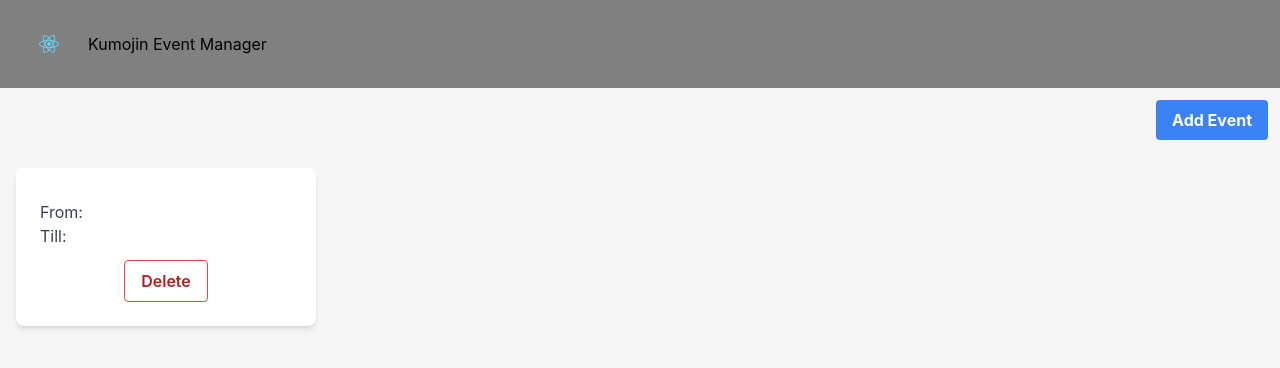
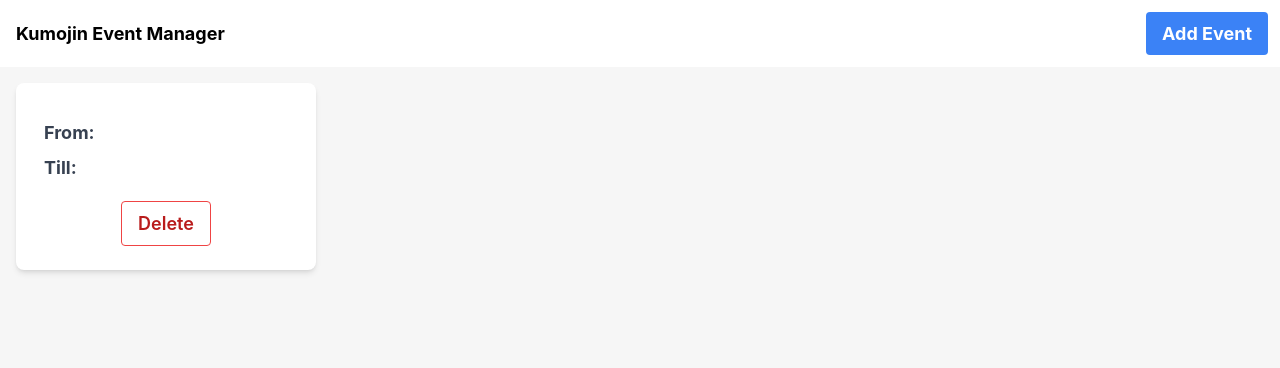
Before and after one commit to rabih96/Event-Manager, a React app in the folder event-manager/: page / in a window 1280 px wide. Built offline with nearby package versions, Linux system fonts and the light colour scheme; no server answers.

```diff
--- a/event-manager/src/app/App.css
+++ b/event-manager/src/app/App.css
@@ -1,19 +1,17 @@
 .App {
+  font-size: large;
 }
 
 .App-header {
-  background-color: gray;
+  background-color: white;
   display: flex;
-  flex-direction: column;
-  justify-content: center;
+  justify-content: space-between;
 }
 
 .App-title {
-  margin: 2rem;
-  padding-left: 3.5rem;
-  text-align: left;
-  background-size: contain;
-  background-repeat: no-repeat;
-  background-position: left;
-  background-image: url("../assets/logo.svg");
+  margin: 1rem;
+  display: flex;
+  justify-content: center;
+  align-items: center;
+  text-align: center;
 }
--- a/event-manager/src/app/App.js
+++ b/event-manager/src/app/App.js
@@ -35,12 +35,12 @@
         onClose={onRequestClose}
         onSubmit={onFormSubmit} />
       <div className="App-header">
-        <h1 className="App-title">Kumojin Event Manager</h1>
-      </div>
-      <div style={{textAlign: 'right'}}>
-        <button className="bg-blue-500 hover:bg-blue-700 text-white font-bold py-2 px-4 rounded m-3" onClick={openModal}>
-          Add Event
-        </button>
+        <h1 className="App-title font-bold">Kumojin Event Manager</h1>
+        <div className='align-right'>
+          <button className="bg-blue-500 hover:bg-blue-700 text-white font-bold py-2 px-4 rounded m-3" onClick={openModal}>
+            Add Event
+          </button>
+        </div>
       </div>
       <EventsPage eventList={response}/>
     </div>
--- a/event-manager/src/app/EventCard/index.js
+++ b/event-manager/src/app/EventCard/index.js
@@ -1,4 +1,5 @@
 import React from "react";
+import axios from 'axios'
 
 const EventCard = ({ event }) => {
   const formatDate = (date) => {
@@ -7,14 +8,19 @@
     });
   };
 
+  const deleteEvent = (event_id) => {
+    axios.delete(`http://localhost:8000/api/event/${event_id}`)
+        .then(res => console.log(res.data))
+  };
+
   return (
     <div className="bg-white p-6 rounded-lg shadow-md hover:drop-shadow-xl">
-      <h2 className="text-2xl font-bold mb-2 text-gray-800">{event.title}</h2>
-      <p className="text-gray-700">{event.description}</p>
-      <p className="text-gray-700">From: {event.start_date}</p>
-      <p className="text-gray-700 pb-3">Till:{event.end_date} </p>
-      <div style={{ textAlign: "center" }}>
-        <button className="bg-transparent hover:bg-red-500 text-red-700 font-semibold hover:text-white py-2 px-4 border border-red-500 hover:border-transparent rounded">
+      <h2 className="text-2xl font-bold mb-2 text-gray-800 text-center">{event.title}</h2>
+      <p className="text-gray-700 text-center">{event.description}</p>
+      <p className="text-gray-700 p-1"><strong>From: </strong>{event.start_date}</p>
+      <p className="text-gray-700 p-1"><strong>Till: </strong>{event.end_date} </p>
+      <div style={{ textAlign: "center", paddingTop: "1rem" }}>
+        <button onClick={() => deleteEvent(event.id)} className="bg-transparent hover:bg-red-500 text-red-700 font-semibold hover:text-white py-2 px-4 border border-red-500 hover:border-transparent rounded">
           Delete
         </button>
       </div>
--- a/event-manager/src/index.js
+++ b/event-manager/src/index.js
@@ -3,6 +3,9 @@
 import './index.css';
 import App from './app/App';
 import reportWebVitals from './reportWebVitals';
+import Modal from "react-modal";
+
+Modal.setAppElement("#root");
 
 ReactDOM.render(
   <React.StrictMode>
```
Also changed, not shown: 2 other files.
